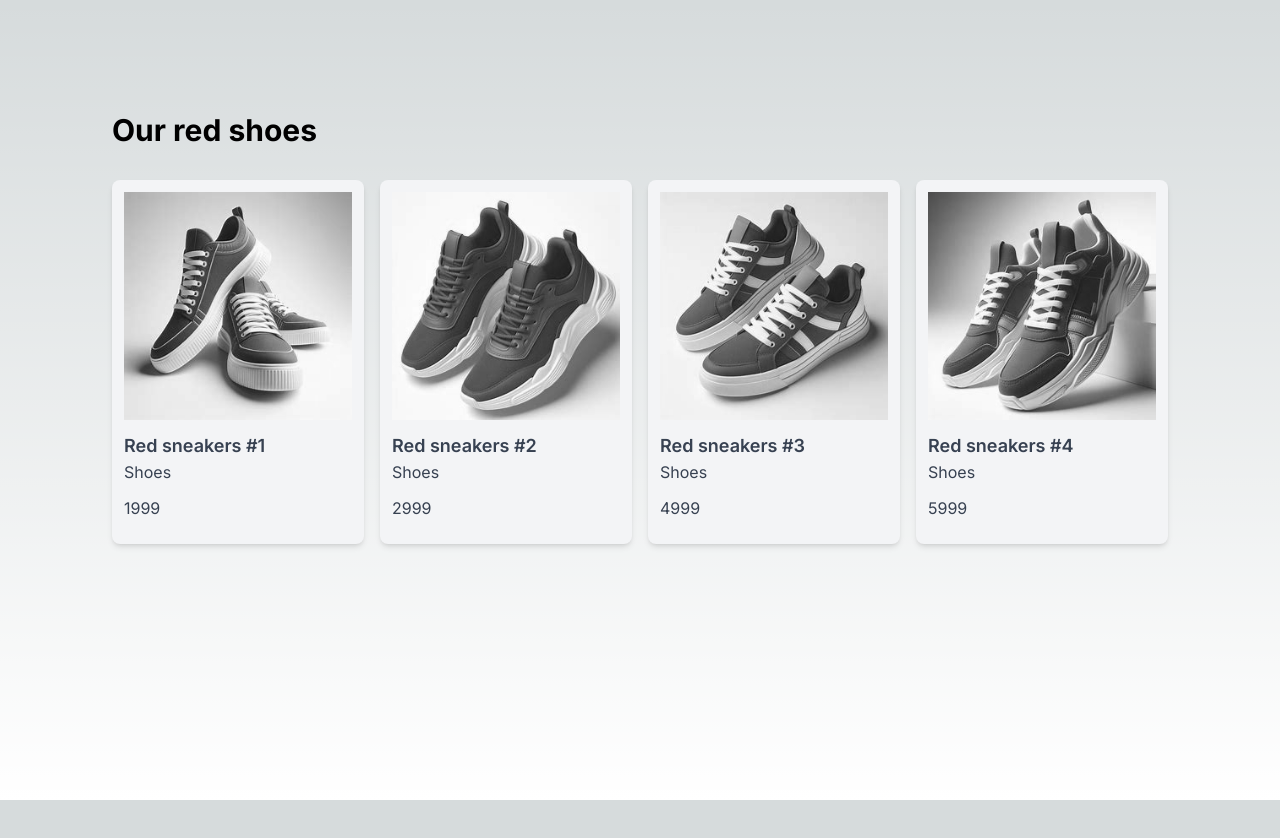
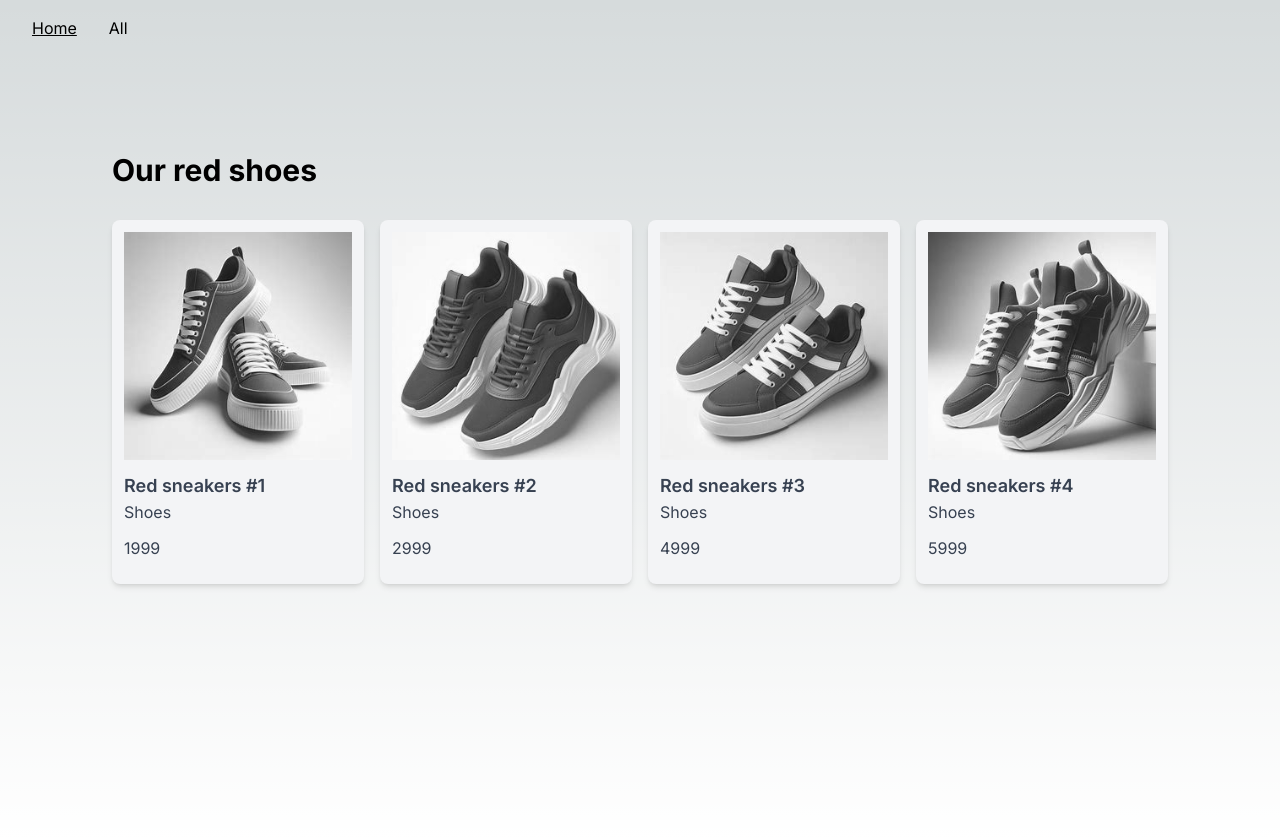
Before and after one commit to niemaco/nextjs-shop, a Next.js app: page / in a window 1280 px wide. Before the commit the page ends 800 px from the top, so only its background shows below. Built offline with nearby package versions, Linux system fonts and the light colour scheme.

Commit message:
Add ActiveLink component and use it

```diff
--- a/src/app/page.tsx
+++ b/src/app/page.tsx
@@ -1,6 +1,8 @@
 import { ProductList } from "@/ui/organisms/Catalog/ProductList";
 import type { CatalogProduct } from "@/types/Catalog/Product";
 import { BaseHeading } from "@/ui/atoms/BaseHeading";
+import { ActiveLink } from "@/ui/atoms/ActiveLink";
+import type { NavLink } from "@/types/Common";
 
 const products: CatalogProduct[] = [
 	{
@@ -50,12 +52,43 @@ const products: CatalogProduct[] = [
 ];
 
 export default function Home() {
+	const className: string = "p-4 text-grey-400 hover:text-blue-400 focus-visible:text-blue-400";
+	const activeClassName: string = "underline";
+	const navLinks: NavLink[] = [
+		{
+			name: "Home",
+			href: "/",
+			className,
+			activeClassName,
+		},
+		{
+			name: "All",
+			href: "/products",
+			className,
+			activeClassName,
+		},
+	];
+
 	return (
+		<>
+			<nav className="container mx-auto mt-4 px-4">
+				{navLinks.map(({ href, name, className, activeClassName }, index) => (
+					<ActiveLink
+						key={index}
+						href={href}
+						className={className}
+						activeClassName={activeClassName}
+					>
+						{name}
+					</ActiveLink>
+				))}
+			</nav>
 			<main className="flex min-h-screen flex-col items-center justify-between p-24">
 				<section className="container mx-auto p-4">
 					<BaseHeading text="Our red shoes" />
 					<ProductList products={products} />
 				</section>
 			</main>
+		</>
 	);
 }
--- /dev/null
+++ b/src/components/atoms/ActiveLink.tsx
@@ -0,0 +1,30 @@
+"use client";
+import Link from "next/link";
+import clsx from "clsx";
+import { usePathname } from "next/navigation";
+import React, { type ReactNode } from "react";
+
+export const ActiveLink = ({
+	href,
+	className,
+	activeClassName,
+	children,
+}: {
+	href: string;
+	className: string;
+	activeClassName: string;
+	children: ReactNode;
+}) => {
+	const currentPathName = usePathname();
+	const isActive = currentPathName === href;
+
+	return (
+		<Link
+			href={href}
+			className={clsx(className, isActive && activeClassName)}
+			aria-current={isActive}
+		>
+			{children}
+		</Link>
+	);
+};
--- a/src/components/atoms/Catalog/ProductDetails.tsx
+++ b/src/components/atoms/Catalog/ProductDetails.tsx
@@ -1,4 +1,5 @@
 import type { CatalogProductDetails } from "@/types/Catalog/Product";
+import { ActiveLink } from "@/ui/atoms/ActiveLink";
 
 export const ProductDetails = ({
 	product: { category, name, price, slug },
@@ -6,11 +7,14 @@ export const ProductDetails = ({
 	return (
 		<div className="flex flex-col">
 			<div className="my-3 text-gray-700">
-				{/* TODO: use Link component in future */}
 				<h3 className="text-lg font-semibold">
-					<a href={slug} className=" group-hover:text-red-600 group-focus-visible:grayscale-0">
+					<ActiveLink
+						href={slug}
+						className=" group-hover:text-red-600 group-focus-visible:grayscale-0"
+						activeClassName="underline"
+					>
 						{name}
-					</a>
+					</ActiveLink>
 				</h3>
 				<div className="mb-3">
 					<span className="sr-only">Category</span> <span>{category}</span>
--- /dev/null
+++ b/src/types/Common.ts
@@ -0,0 +1,6 @@
+export type NavLink = {
+	name: string;
+	href: string;
+	className: string;
+	activeClassName: string;
+};
```
Lines whose indentation alone changed are shown as unchanged.
